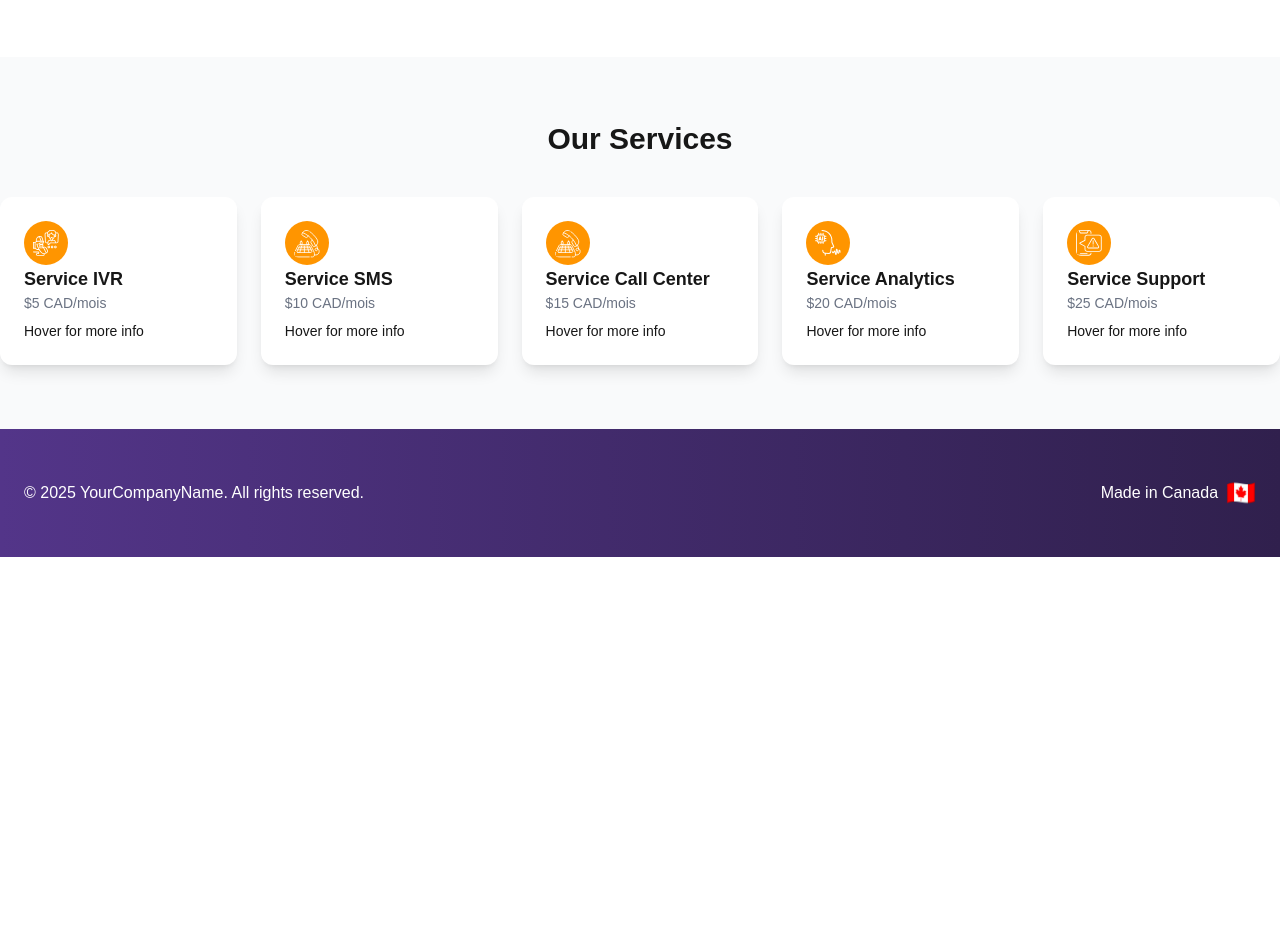
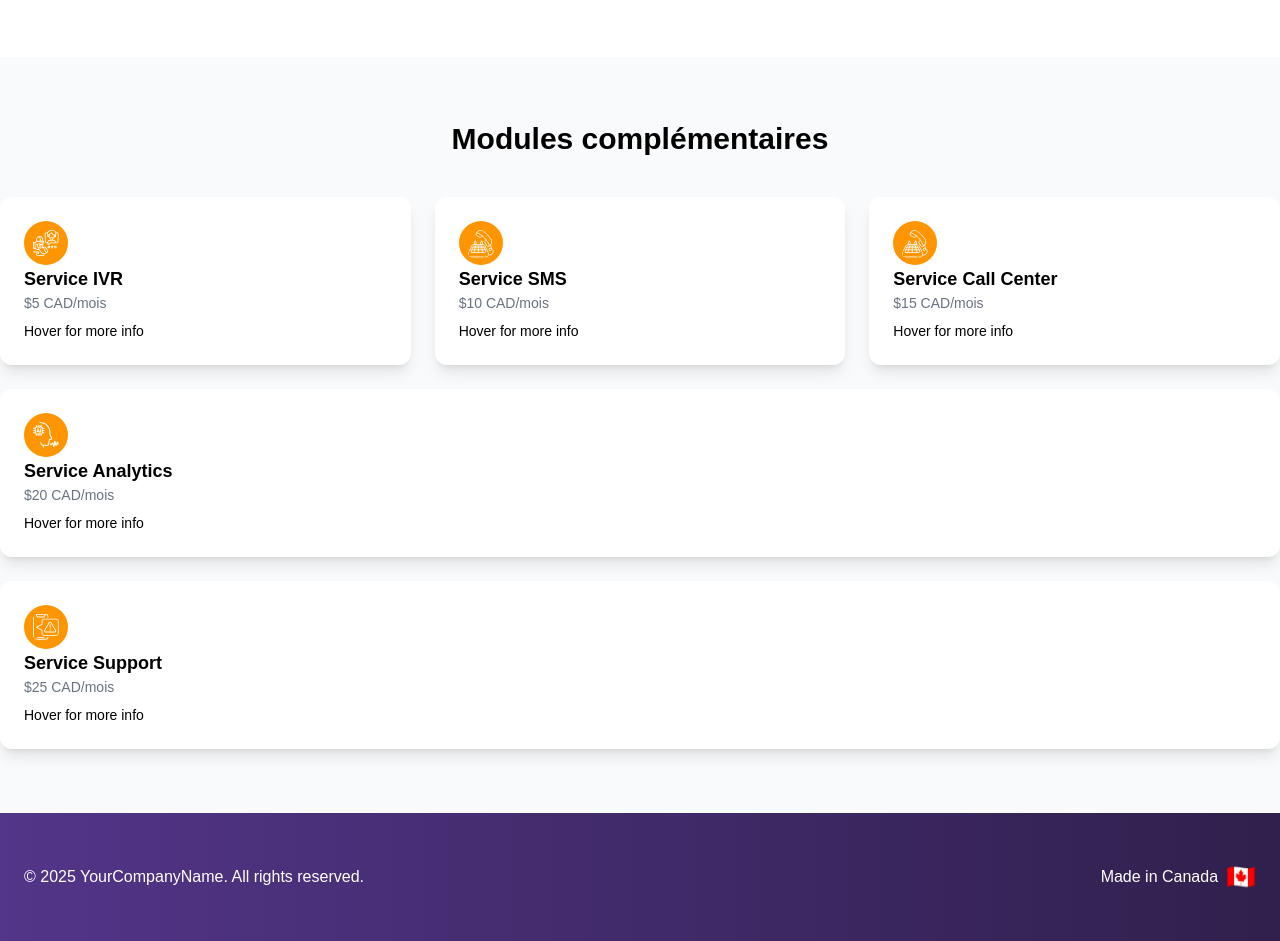
Before and after one commit to ashrafulhossain1/next-js-lang-willtns, a Next.js app: page /en/about in a window 1280 px wide. Shown: the part 1800-2741 px from the top of the page. Before the commit the page ends 2357 px from the top, so only its background shows below. Built offline with nearby package versions, Linux system fonts and the light colour scheme.

Commit message:
modules mapping

```diff
--- a/app/[lang]/about/_components/ModelCards.tsx
+++ b/app/[lang]/about/_components/ModelCards.tsx
@@ -9,7 +9,7 @@ type Props = {
 export default function ModelCards({ data }: Props) {
   console.log(data.image);
   return (
-    <div className="w-64 group">
+    <div className="w-full">
       {/* Card */}
       <div className="bg-white shadow-lg rounded-xl p-6 group-hover:scale-105 transition-transform duration-300">
         <button className="p-2 h-11 w-11 rounded-full flex justify-center bg-[#FF9500]">
--- a/app/[lang]/about/_components/Modules.tsx
+++ b/app/[lang]/about/_components/Modules.tsx
@@ -2,13 +2,23 @@ import { cards } from './actions/modelsData';
 import ModelCards from './ModelCards';
 
 export default function Modules() {
-  console.log(cards);
   return (
-    <div className="py-16 bg-gray-50">
-      <h1 className="text-3xl font-bold text-center mb-10">Our Services</h1>
-      <div className="flex gap-6 justify-center">
-        {cards.map((card) => (
-          <ModelCards key={card.id} data={card}></ModelCards>
+    <div className="py-16 bg-gray-50 text-black">
+      <h1 className="text-3xl font-bold text-center mb-10">
+        Modules complémentaires
+      </h1>
+
+      {/* First row: first 3 cards */}
+      <div className="grid grid-cols-1 sm:grid- md:grid-cols-3 justify-center items-center gap-6 mb-6 max-w-[1300px] mx-auto">
+        {cards.slice(0, 3).map((card) => (
+          <ModelCards key={card.id} data={card} />
+        ))}
+      </div>
+
+      {/* Second row: next 2 cards */}
+      <div className="flex flex-wrap justify-center items-center gap-6">
+        {cards.slice(3, 5).map((card) => (
+          <ModelCards key={card.id} data={card} />
         ))}
       </div>
     </div>
```
